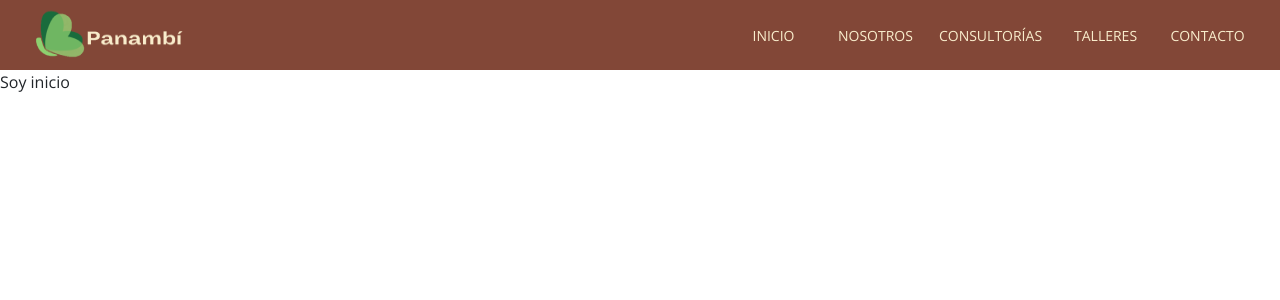
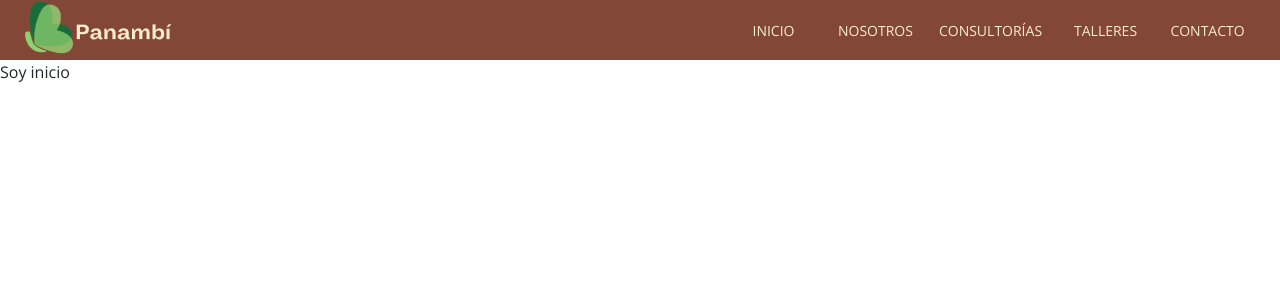
Before and after one commit to Matias-Benitez/Panambi, a React (Vite) app: page / in a window 1280 px wide. Shown: the top 300 px of the page. Built offline with nearby package versions, Linux system fonts and the light colour scheme.

Commit message:
Eliminacion de carpeta hooks innecesaria, recorte de imagen de logo (tenia demasiado borde)

```diff
--- a/src/App.jsx
+++ b/src/App.jsx
@@ -16,9 +16,6 @@ function App() {
                 <Route path="/talleres" element={<Talleres/>}></Route>
                 <Route path="/contacto" element={<Contacto/>}></Route>
                 <Route path="*" element={<Navigate to="/"/>}></Route>
-
-
-
             </Routes>
         </>
     )
--- a/src/components/navBar/NavBar.jsx
+++ b/src/components/navBar/NavBar.jsx
@@ -1,27 +1,18 @@
-import { NavLink } from "react-router-dom";
-import { useNavAnimation } from "../../hooks";
 import './navBar.css';
+import { NavItems } from "./NavItems.jsx";
 
 
 export const NavBar = () => {
-    const { handleAnimation, lineNavBar } = useNavAnimation()
     return (
         <header className="container-header">
-            <div className="header-left">
-                <img src="src/assets/Logo horizontal.png" alt="Panambi Logo"/>
+            <div>
+                <img src="src/assets/Logo+horizontal-recortado.png" alt="Panambi Logo"/>
             </div>
             <div className="header-right">
                 <nav>
-                    <ul>
-                        <li><span className="line-active"></span><NavLink to='/'>INICIO</NavLink></li>
-                        <li><span className="line-active"></span><NavLink className="line-active" to='/nosotros'>NOSOTROS</NavLink></li>
-                        <li><span className="line-active"></span><NavLink className="line-active" to='/consultoria'>CONSULTORÍAS</NavLink></li>
-                        <li><span className="line-active"></span><NavLink className="line-active" to='/talleres'>TALLERES</NavLink></li>
-                        <li><span className="line-active" ></span><NavLink className="line-active" to='/contacto'>CONTACTO</NavLink></li>
-                    </ul>
+                    <NavItems/>
                 </nav>
             </div>
-
         </header>
     );
 };
--- /dev/null
+++ b/src/components/navBar/NavItems.jsx
@@ -0,0 +1,13 @@
+import {NavLink} from "react-router-dom";
+
+export const NavItems = () => {
+    return (
+        <ul>
+            <li><span className="line-active"></span><NavLink to='/'>INICIO</NavLink></li>
+            <li><span className="line-active"></span><NavLink className="line-active" to='/nosotros'>NOSOTROS</NavLink></li>
+            <li><span className="line-active"></span><NavLink className="line-active" to='/consultoria'>CONSULTORÍAS</NavLink></li>
+            <li><span className="line-active"></span><NavLink className="line-active" to='/talleres'>TALLERES</NavLink></li>
+            <li><span className="line-active" ></span><NavLink className="line-active" to='/contacto'>CONTACTO</NavLink></li>
+        </ul>
+    )
+}
--- a/src/components/navBar/navBar.css
+++ b/src/components/navBar/navBar.css
@@ -7,16 +7,8 @@
 
 /* Propiedades compartidas */
 .container-header div {
-    height: 70px;
+    height: 60px;
     width: 50%;
-}
-
-/* Estilado de la parte izquierda de Header*/
-.header-left img {
-    width: 100%;
-    height: 100%;
-    max-width: 170px;
-    max-height: 78px;
 }
 
 /* Estilado de la parte derecha de Header */
@@ -55,6 +47,7 @@
     font-size: 14px;
 }
 
+/* Animacion NavBar */
 .header-right nav ul li a::after {
     content: '';
     width: 100%;
--- a/src/hooks/index.js
+++ /dev/null
@@ -1 +0,0 @@
-export * from './useNavAnimation.js'
--- a/src/hooks/useNavAnimation.js
+++ /dev/null
@@ -1,16 +0,0 @@
-import { useState } from "react";
-
-export const useNavAnimation = () => {
-    const [ activateAnimation, setActivateAnimation ] = useState(false);
-
-    const handleAnimation = () => {
-        setActivateAnimation(!activateAnimation);
-    };
-
-    let lineNavBar = activateAnimation && 'line-activate'
-
-    return {
-        handleAnimation,
-        lineNavBar
-    }
-}
```
Also changed, not shown: src/assets/Logo+horizontal-recortado.png (added).
